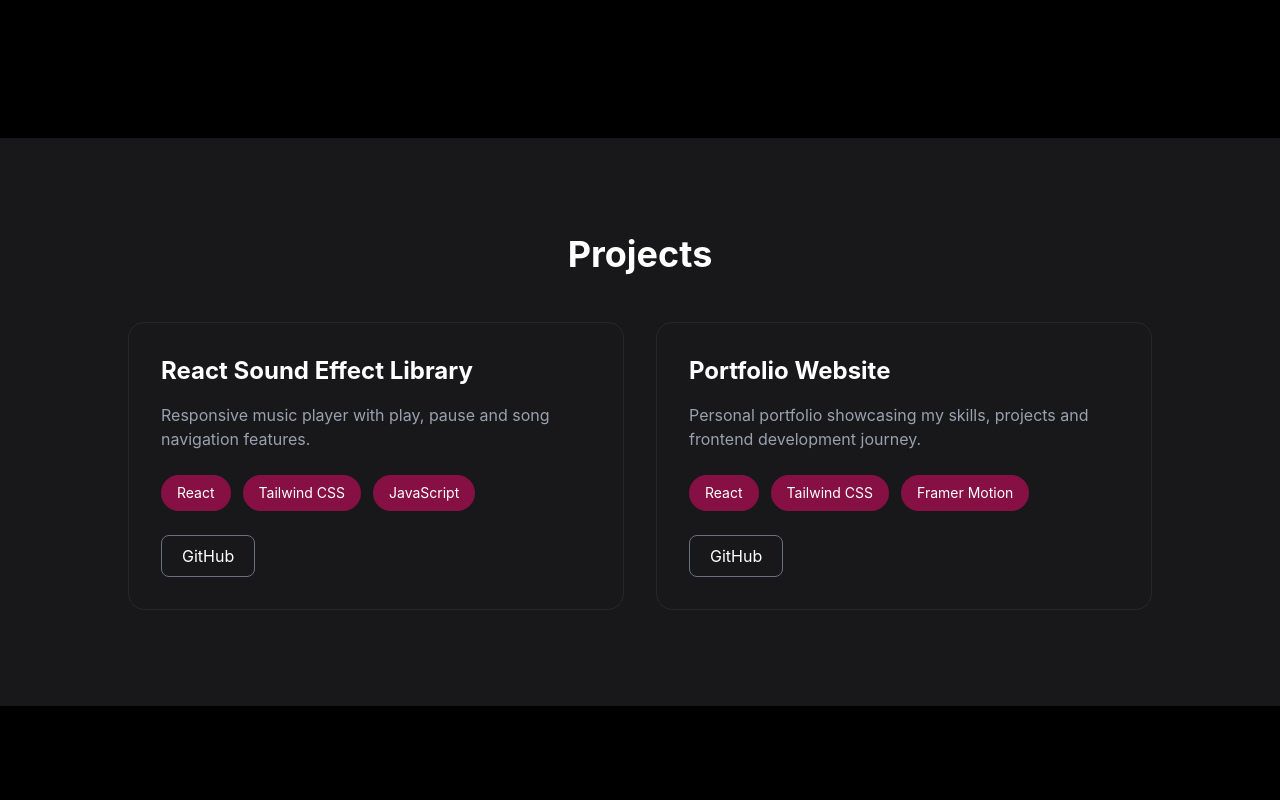
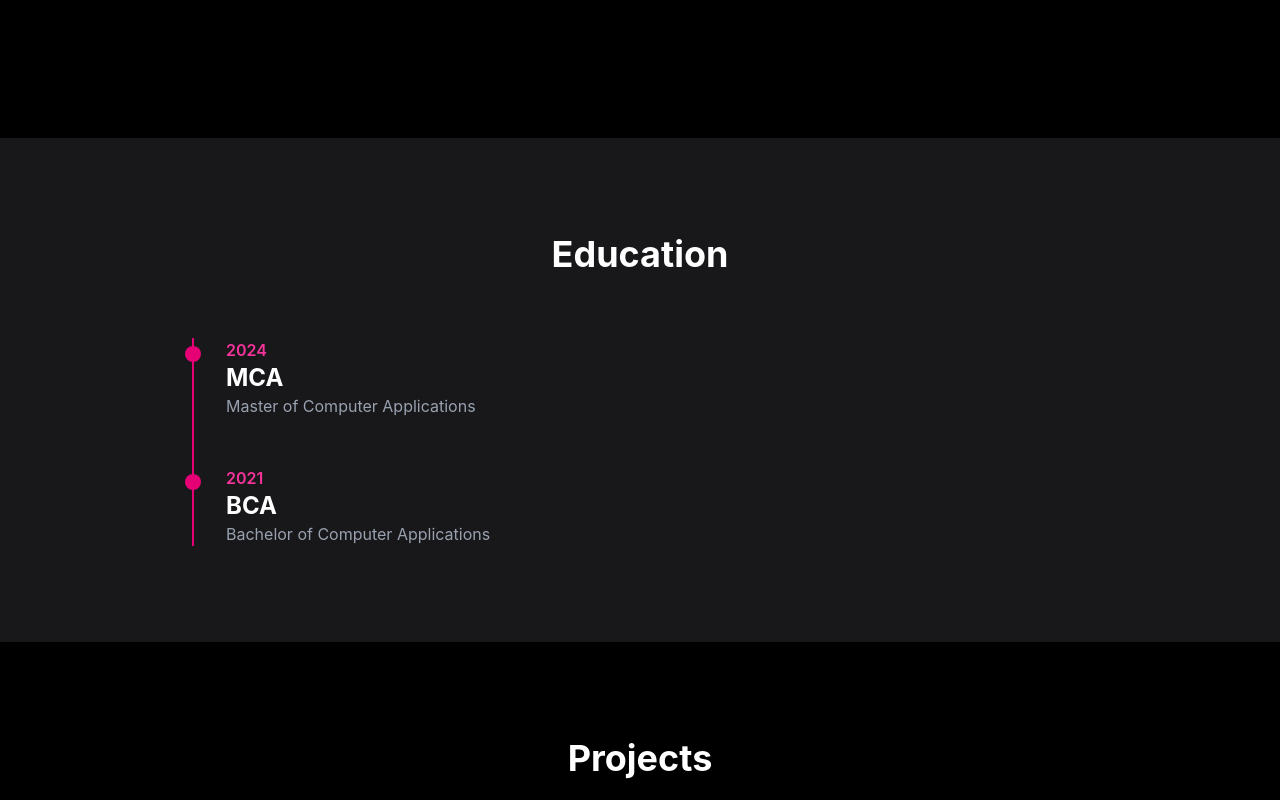
Before and after one commit to bhumi292/bhumi-portfolio, a React (Vite) app: page / in a window 1280 px wide. Shown: the part 1840-2640 px from the top of the page. Built offline with nearby package versions, Linux system fonts and the light colour scheme.

Commit message:
add another section

```diff
--- a/src/App.jsx
+++ b/src/App.jsx
@@ -1,5 +1,6 @@
 import About from "./Components/About";
 import Contact from "./Components/Contact";
+import Education from "./Components/Education";
 import Footer from "./Components/Footer";
 import Hero from "./Components/Hero";
 import Navbar from "./Components/Navbar";
@@ -16,6 +17,7 @@ function App() {
       <Hero/>
       <About/>
       <Skills/>
+      <Education/>
       <Projects/>
       <Contact/>
       <Footer/>
--- a/src/Components/Contact.jsx
+++ b/src/Components/Contact.jsx
@@ -2,7 +2,7 @@ function Contact() {
   return (
     <section
       id="contact"
-      className="bg-black text-white py-24 px-6"
+      className="bg-zinc-900 text-white py-24 px-6"
     >
       <div className="max-w-5xl mx-auto text-center">
         <h2 className="text-4xl font-bold mb-4">
--- /dev/null
+++ b/src/Components/Education.jsx
@@ -0,0 +1,52 @@
+function Education() {
+  return (
+    <section
+      id="education"
+      className="bg-zinc-900 text-white py-24 px-6"
+    >
+      <div className="max-w-4xl mx-auto">
+        <h2 className="text-4xl font-bold text-center mb-16">
+          Education
+        </h2>
+
+        <div className="relative border-l-2 border-pink-600">
+
+          <div className="ml-8 mb-12 relative">
+            <div className="absolute -left-[41px] top-2 w-4 h-4 bg-pink-600 rounded-full"></div>
+
+            <p className="text-pink-500 font-semibold">
+              2024
+            </p>
+
+            <h3 className="text-2xl font-bold">
+              MCA
+            </h3>
+
+            <p className="text-gray-400">
+              Master of Computer Applications
+            </p>
+          </div>
+
+          <div className="ml-8 relative">
+            <div className="absolute -left-[41px] top-2 w-4 h-4 bg-pink-600 rounded-full"></div>
+
+            <p className="text-pink-500 font-semibold">
+              2021
+            </p>
+
+            <h3 className="text-2xl font-bold">
+              BCA
+            </h3>
+
+            <p className="text-gray-400">
+              Bachelor of Computer Applications
+            </p>
+          </div>
+
+        </div>
+      </div>
+    </section>
+  );
+}
+
+export default Education;
--- a/src/Components/Navbar.jsx
+++ b/src/Components/Navbar.jsx
@@ -8,6 +8,7 @@ function Navbar() {
     "Home",
     "About",
     "Skills",
+    "Education",
     "Projects",
     "Contact",
   ];
--- a/src/Components/Projects.jsx
+++ b/src/Components/Projects.jsx
@@ -19,7 +19,7 @@ function Projects() {
   return (
     <section
       id="projects"
-      className="bg-zinc-900 text-white py-24 px-6 scroll-mt-14"
+      className="bg-black text-white py-24 px-6 scroll-mt-14"
     >
       <h2 className="text-4xl font-bold text-center mb-12">
         Projects
```
